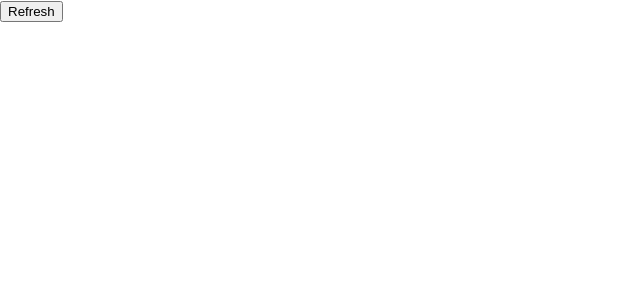
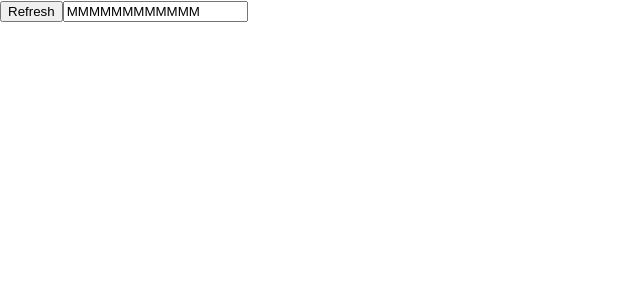
Before and after one commit to gingerhendrix/strange-attractors, a React (Create React App) app: page / in a window 1280 px wide. Shown: the top 300 px of the page, without its empty margins (0-640 px from the left). Built offline with nearby package versions, Linux system fonts and the light colour scheme.

Commit message:
Labels and Input

```diff
--- a/src/App.tsx
+++ b/src/App.tsx
@@ -1,23 +1,44 @@
 import React, {useState, useEffect} from 'react';
-import {makePoints, Locus} from './algorithm';
+import {
+  makePoints,
+  coefficientsLabel,
+  labelToCoefficients,
+  randomCoefficients,
+  Attractor,
+  QuadraticCoefficients
+} from './algorithm';
 import Canvas from './Canvas';
 
 const App = () => {
-  const [{points, maxX, maxY, minX, minY}, setLocus] = useState<Locus>({
+  const [coefficients, setCoefficients] =
+    useState<[QuadraticCoefficients, QuadraticCoefficients]>([[0,0,0,0,0,0], [0,0,0,0,0,0]]);
+  const [coefficientInput, setCoefficientInput] =
+    useState<string>(coefficientsLabel(coefficients[0], coefficients[1]))
+
+  const [{points, maxX, maxY, minX, minY}, setLocus] = useState<Attractor>({
     points: [],
     maxX: 1,
     maxY: 1,
     minX: 1,
     minY: 1,
   })
-  useEffect(() => setLocus(makePoints()), [])
-  const onRefresh = () => setLocus(makePoints())
+  useEffect(() => setLocus(makePoints(coefficients)), [coefficients])
+  const onRefresh = () => {
+    const newCoefficients = [randomCoefficients(), randomCoefficients()];
+    setCoefficients([newCoefficients[0], newCoefficients[1]])
+    setCoefficientInput(coefficientsLabel(newCoefficients[0], newCoefficients[1]))
+  }
   return (
-      <div >
       <div>
-      <button onClick={onRefresh}>Refresh</button>
-      </div>
-      <Canvas points={points} maxX={maxX} maxY={maxY} minX={minX} minY={minY}/>
+        <div>
+        <button onClick={onRefresh}>Refresh</button>
+        <input
+          value={coefficientInput}
+          onChange={(e) => setCoefficientInput(e.target.value)}
+          onBlur={() => setCoefficients(labelToCoefficients(coefficientInput))}
+        />
+        </div>
+        <Canvas points={points} maxX={maxX} maxY={maxY} minX={minX} minY={minY}/>
       </div>
       );
   }
--- a/src/algorithm.ts
+++ b/src/algorithm.ts
@@ -1,53 +1,45 @@
 
-type QuadraticCoefficients = [number, number, number, number, number, number];
+export type QuadraticCoefficients = [number, number, number, number, number, number];
 
 type TwoDMap = (x: number, y: number) => number;
 type TwoDIterator = [TwoDMap, TwoDMap];
 
-
 const buildTwoDMap = (cs: QuadraticCoefficients): TwoDMap =>
-  (x_n, y_n) => cs[0] + (cs[1] * x_n) + (cs[2] * y_n) + (cs[3] * x_n * y_n) + (cs[4] * x_n * x_n) + (cs[5] * y_n * y_n);
+  (x_n, y_n) => cs[0] + (cs[1] * x_n) + (cs[2] * x_n * x_n) + (cs[3] * x_n * y_n) + (cs[4] * y_n ) + (cs[5] * y_n * y_n);
 
 const buildIterators: (xcs: QuadraticCoefficients, ycs: QuadraticCoefficients) => TwoDIterator = (xcs, ycs) =>  [
   buildTwoDMap(xcs), buildTwoDMap(ycs)
 ]
 
-export const randomCoefficients: () => QuadraticCoefficients = () => Array(6).fill(0).map(a => -1.2 + Math.random()*2.4) as QuadraticCoefficients
+export const randomCoefficients: () => QuadraticCoefficients = () => Array(6).fill(0).map(a => (Math.round((Math.random()*24) - 12)/10)) as QuadraticCoefficients
 
-export const samples: [QuadraticCoefficients, QuadraticCoefficients][] = [
-  [
-    [-0.34411135288876404,0.4650718735597541,-0.8577699262806004,0.8369969267751152,0.45798691784515233,1.1671581989730349],
-    [-0.33026559906790054,1.066746230555825,-0.6839144892990413,0.6155070387414572,0.9777706491303839,-0.13790635691717146]
-  ],
-  [
-    [1.1706493744193198, -0.1258859561509582, -0.18331464278017195, 0.5832886586063841, -0.9591900453921637, 0.2990876829223237],
-    [0.5868937173756177, -0.33134379629190547, -0.12017510409301702, -0.7009657560997734, -0.16976961947255664, -0.6024735249002985]
-  ],
-  [
-    [-0.08344127857548012, -0.9283808040150625, 0.7872527272620751, 0.5723752342773634, -0.2692062224425028, -1.180317060246151],
-    [-0.31274950510217925, -1.0579569835847027, 0.7343669770067514, 0.6030120862248576, 0.8351903457941086, 0.9349762860646498]
-  ],
+const coeffLabel = (i: number) => String.fromCharCode(65 + 12 + Math.round(i * 10))
+const labelCoeff = (s: string) => (s.charCodeAt(0) - (65 + 12))/10
+export const labelToCoefficients = (s: string): [QuadraticCoefficients, QuadraticCoefficients] => [
+  s.slice(0, 6).split('').map(labelCoeff) as QuadraticCoefficients,
+  s.slice(6, 12).split('').map(labelCoeff) as QuadraticCoefficients,
 ]
-export const makePoints = () => {
-  const coefficients = [randomCoefficients(), randomCoefficients()]
+
+export const coefficientsLabel = (xcs: QuadraticCoefficients, ycs: QuadraticCoefficients): string => [...xcs, ...ycs].map(coeffLabel).join('')
+
+export const makePoints = (coefficients: [QuadraticCoefficients, QuadraticCoefficients]) => {
   // const coefficients = samples[2];
   const iterator = buildIterators(coefficients[0], coefficients[1]);
 
   let [x, y] = [0.05, 0.05]
 
   console.log({coefficients});
-  for(let i=0; i< 100; i++) {
+  for(let i=0; i< 5000; i++) {
     [x, y] = [iterator[0](x, y), iterator[1](x, y)]
-    console.log({x, y});
     if(Math.abs(x) + Math.abs(y) > 100000) { //Unstable
       break;
     }
   }
   let points: [number, number][] = [];
-  let minX = 99999999999;
-  let minY = 99999999999;
-  let maxX = -minY;
-  let maxY = -minY;
+  let minX = x;
+  let minY = y;
+  let maxX = x;
+  let maxY = y;
 
   for(let i=0; i< 100000; i++) {
     [x, y] = [iterator[0](x, y), iterator[1](x, y)]
@@ -55,7 +47,7 @@ export const makePoints = () => {
     minX = Math.min(minX, x);
     minY = Math.min(minY, y);
     maxX = Math.max(maxX, x);
-    maxY = Math.max(maxY, x);
+    maxY = Math.max(maxY, y);
     if(Math.abs(x) + Math.abs(y) > 100000) { //Unstable
       break;
     }
@@ -64,4 +56,4 @@ export const makePoints = () => {
 }
 
 
-export type Locus = ReturnType<typeof makePoints>;
+export type Attractor = ReturnType<typeof makePoints>;
```
